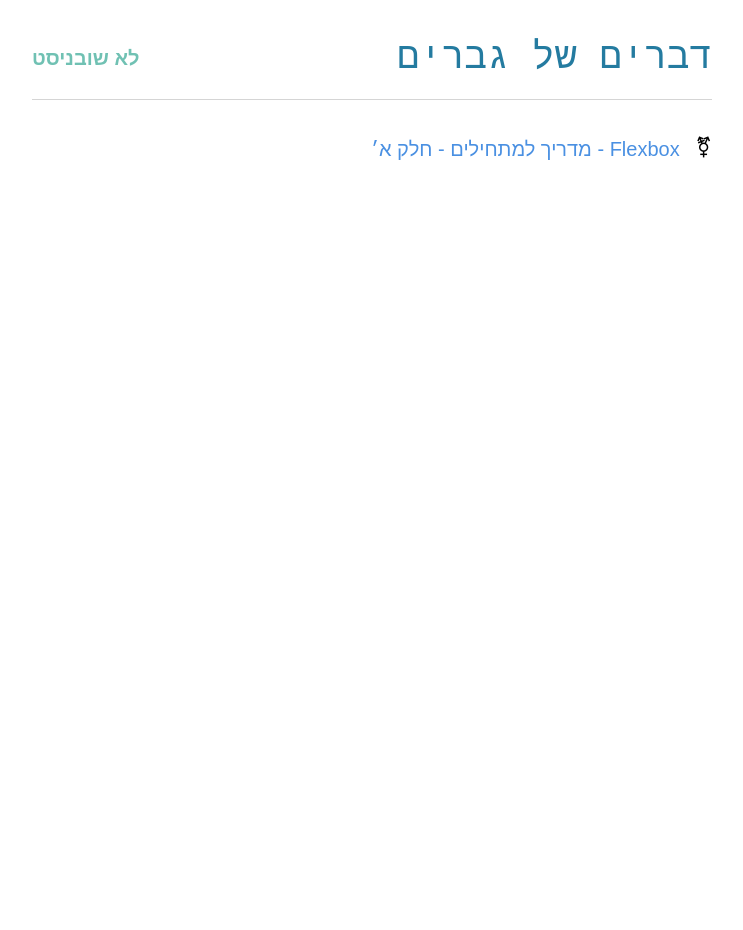
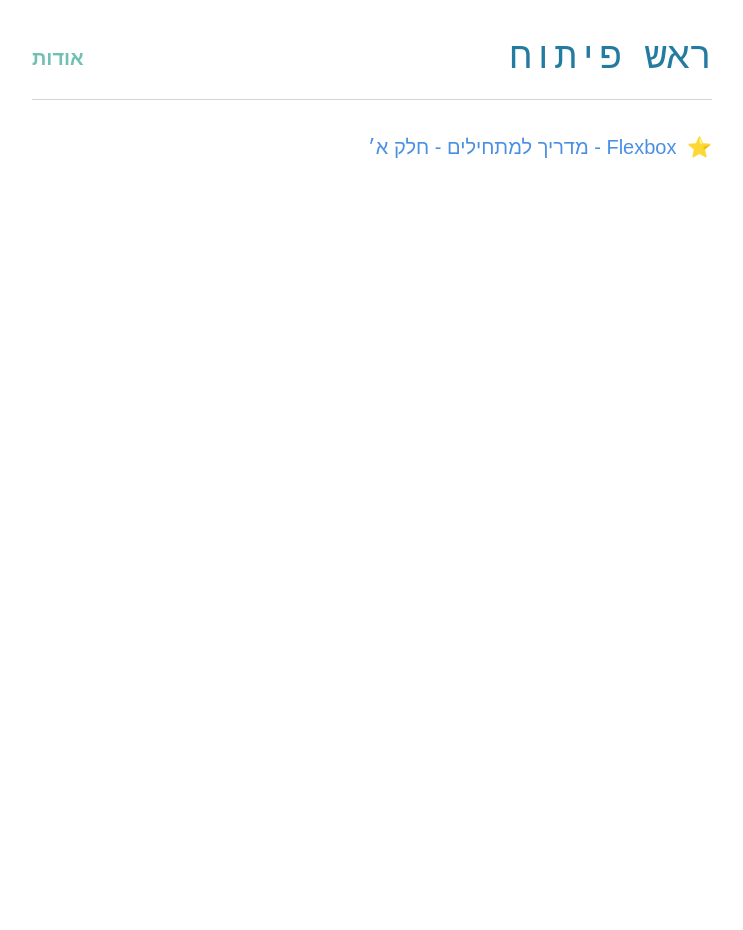
Before and after one commit to guytepper/devhead.co.il, a Jekyll site: the page built from index.html, in a window 1280 px wide. Shown: the whole page, without its empty margins (268-1011 px from the left). Built offline with Jekyll 4.4.1, drawn with Linux system fonts in a browser that asks for light colours; some web fonts are replaced.

Commit message:
Blog rebranding

```diff
--- a/_config.yml
+++ b/_config.yml
@@ -6,12 +6,11 @@
 # 'jekyll serve'. If you change this file, please restart the server process.
 
 # Site settings
-title: דברים של גברים
+title: ראש פיתוח
 email: guytepper@gmail.com
-description: > # this means to ignore newlines until "baseurl:"
-  זה בעצם דברים של גיא.
+description: בלוג על נושאים שונים הקשורים בפיתוח אינטרנט.
 baseurl: "" # the subpath of your site, e.g. /blog
-url: "http://guystuff.co.il" # the base hostname & protocol for your site
+url: "http://devhead.co.il" # the base hostname & protocol for your site
 twitter_username: guytepper
 github_username:  guytepper
 
--- a/_includes/head.html
+++ b/_includes/head.html
@@ -11,13 +11,6 @@
   {% endif %}
   <link rel="stylesheet" href="http://fonts.googleapis.com/earlyaccess/opensanshebrew.css">
 
-  <link rel="apple-touch-icon" sizes="180x180" href="/apple-touch-icon-180x180.png">
-  <link rel="icon" type="image/png" href="/favicon-32x32.png" sizes="32x32">
-  <link rel="icon" type="image/png" href="/favicon-96x96.png" sizes="96x96">
-  <link rel="icon" type="image/png" href="/favicon-16x16.png" sizes="16x16">
-  <link rel="mask-icon" href="/safari-pinned-tab.svg" color="#5bbad5">
-
-
   <link rel="canonical" href="{{ page.url | replace:'index.html','' | prepend: site.baseurl | prepend: site.url }}">
   <link rel="alternate" type="application/rss+xml" title="{{ site.title }}" href="{{ "/feed.xml" | prepend: site.baseurl | prepend: site.url }}">
 
--- a/_includes/header.html
+++ b/_includes/header.html
@@ -1,6 +1,6 @@
 <header class="site-header">
-  <a href="/"><h1 class="site-logo">דברים של גברים</h1></a>
+  <a href="/"><h1 class="site-logo">ראש פיתוח</h1></a>
   <nav class="site-links">
-    <a href="/about" class="site-links__item">לא שובניסט</a>
+    <a href="/about" class="site-links__item">אודות</a>
   </nav>
 </header>
--- a/css/style.css
+++ b/css/style.css
@@ -85,11 +85,7 @@ a {
 }
 
 .list-item {
-  margin-left: 10px;
-}
-
-.post-link {
-  vertical-align: middle;
+  margin-left: 5px;
 }
 
 .content a {
--- a/index.html
+++ b/index.html
@@ -4,14 +4,12 @@ layout: default
     <ul class="posts">
       {% for post in site.posts %}
       <li>
-      <span class="list-item">⚧</span>
-      <!-- <time class="post__time" datetime="{{ post.date | date_to_xmlschema }}" itemprop="datePublished">{{ post.date | localize: ":long" }}</time> -->
+      <span class="list-item">⭐️</span>
       <a href="{{ post.url | prepend: site.baseurl }}" class="post-link">
         {{ post.title }}
       </a>
       </li>
     </ul>
     {% endfor %}
-  </ul>
 
 </div>
```
Also changed, not shown: about/index.md (+0 -2 lines), apple-touch-icon-180x180.png (deleted), favicon.ico (deleted), safari-pinned-tab.svg (deleted).
